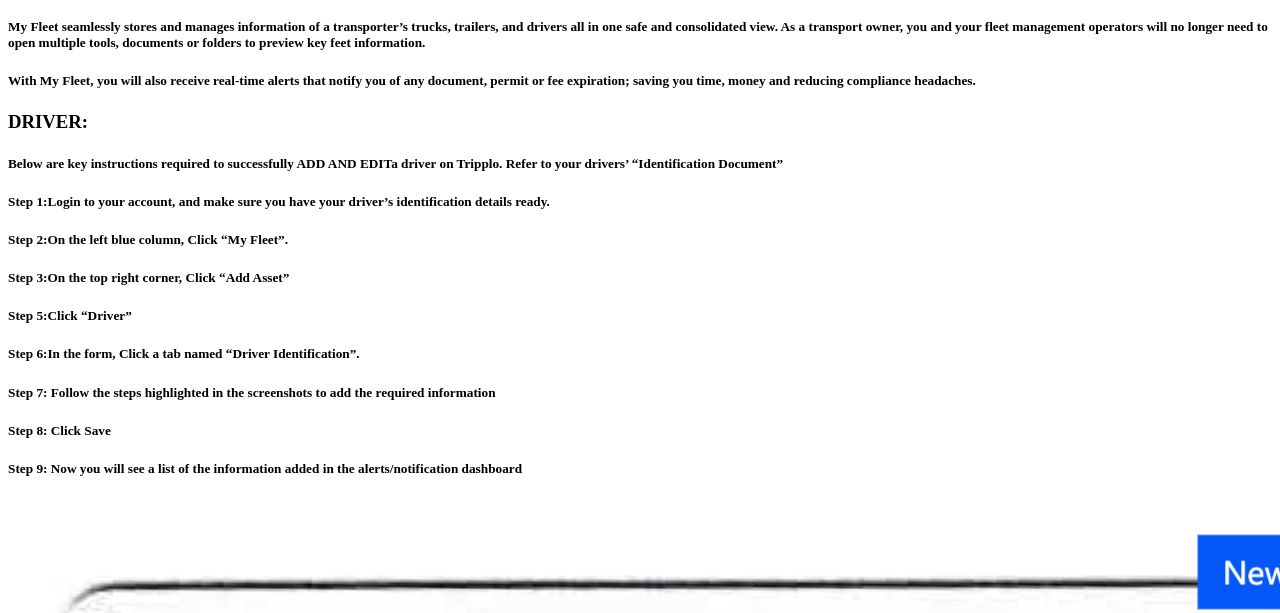
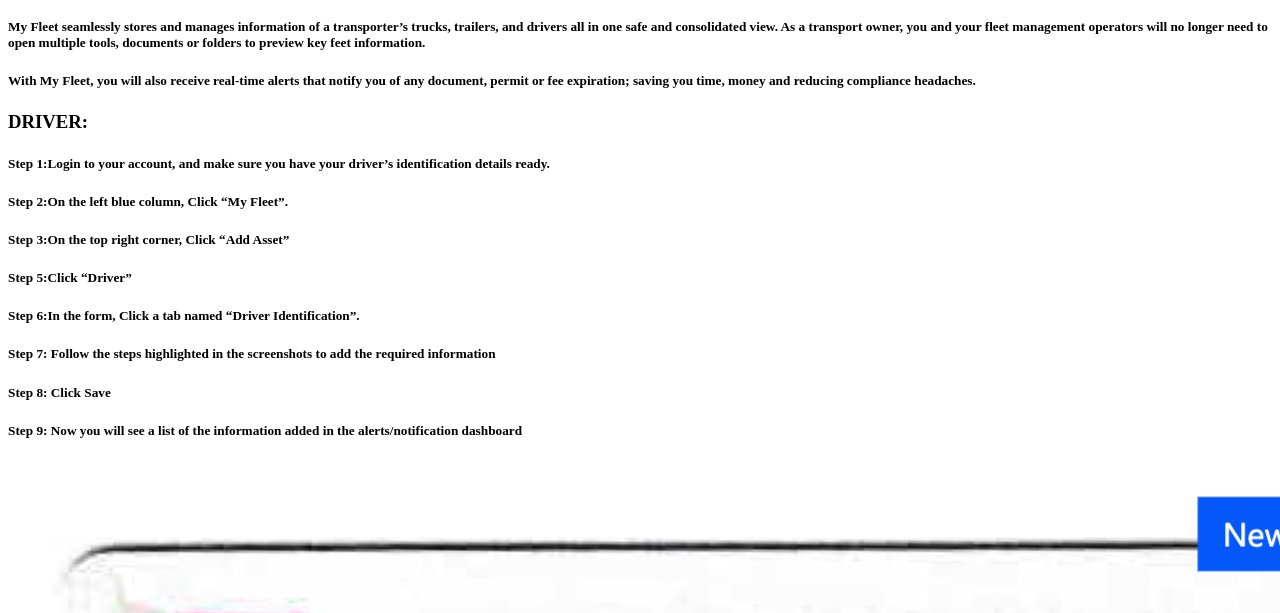
Before and after one commit to AmoDinho/gatsby-poc, a Gatsby site: page /how-to-add-a-driver in a window 1280 px wide. Shown: the part 110-723 px from the top of the page. Built offline with nearby package versions, Linux system fonts and the light colour scheme; Gatsby itself is replaced by a stand-in of ours.

Commit message:
Update Content “how-to-add-a-driver”

```diff
--- a/src/content/how-to-add-a-driver.md
+++ b/src/content/how-to-add-a-driver.md
@@ -10,8 +10,6 @@
 ##### With My Fleet, you will also receive real-time alerts that notify you of any document, permit or fee expiration; saving you time, money and reducing compliance headaches.
 
 ### DRIVER:
-
-##### Below are key instructions required to successfully ADD AND EDITa driver on Tripplo. Refer to your drivers’ “Identification Document”
 
 ##### Step 1:Login to your account, and make sure you have your driver’s identification details ready.
 
```
